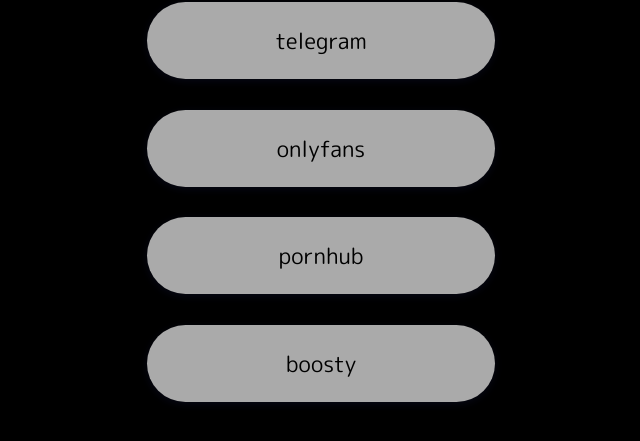
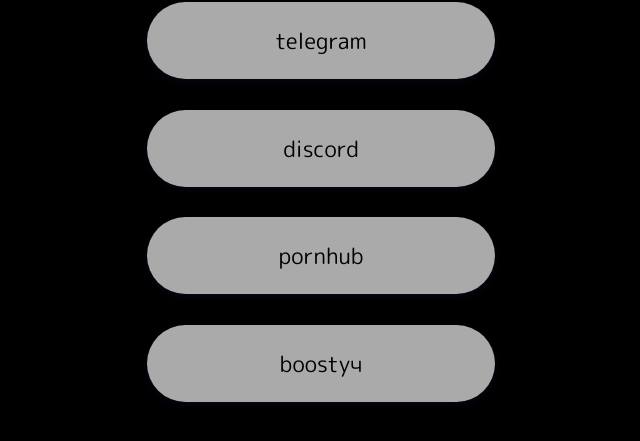
Before and after one commit to lonydd/link-in-bio, a plain HTML site: page index.html in a window 1280 px wide. Shown: the part 471-912 px from the top of the page, 319-959 px from the left. Drawn offline with Linux system fonts and the light colour scheme.

Commit message:
update filename

```diff
--- a/main.html
+++ b/index.html
@@ -34,13 +34,13 @@
 
     <ul>
       <li>
-        <a href="https://t.me/zasranec">
+        <a href="https://t.me/lonyddd">
           telegram
         </a>
       </li>
       <li>
-        <a href="https://t.me/zasranec">
-          onlyfans
+        <a href="https://discordapp.com/users/465915646778146846">
+          discord
         </a>
       </li>
       <li>
@@ -50,7 +50,7 @@
       </li>
       <li>
         <a href="https://t.me/zasranec">
-          boosty
+          boostyч
         </a>
       </li>
     </ul>
```
